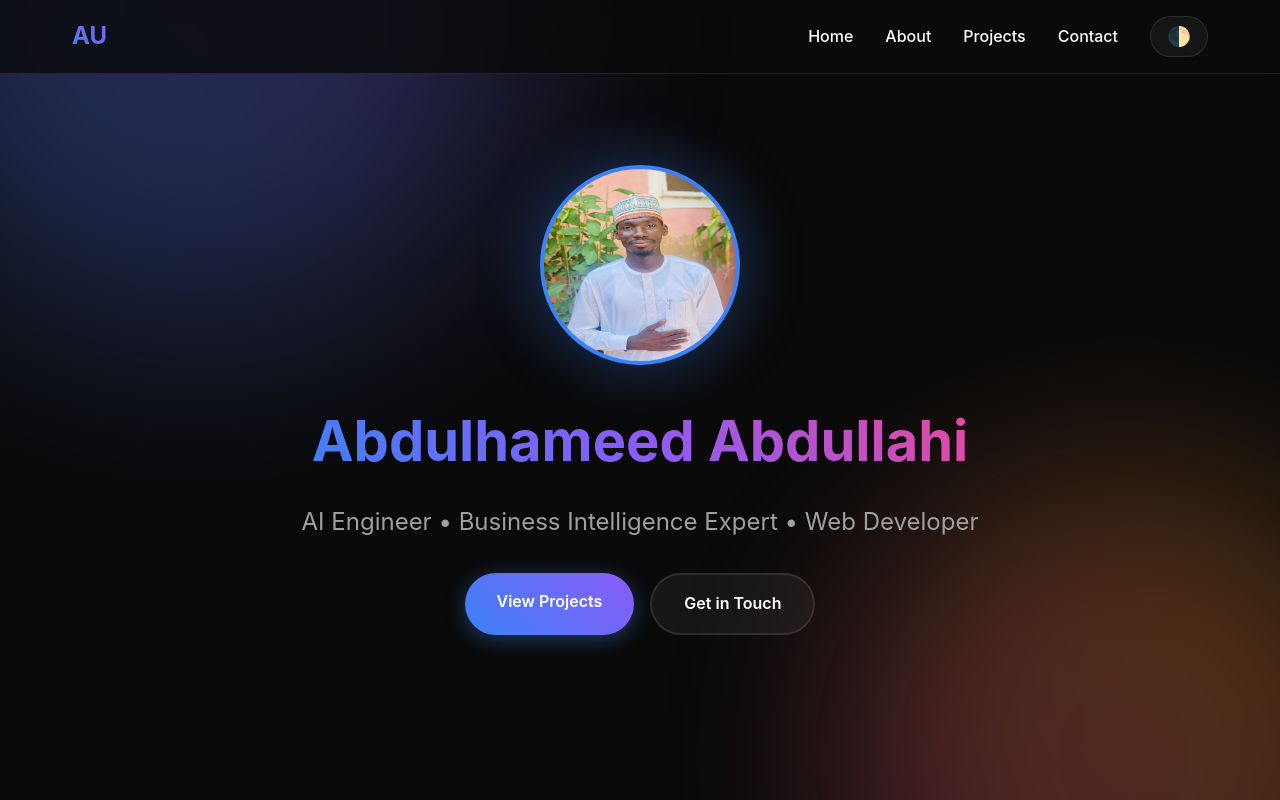
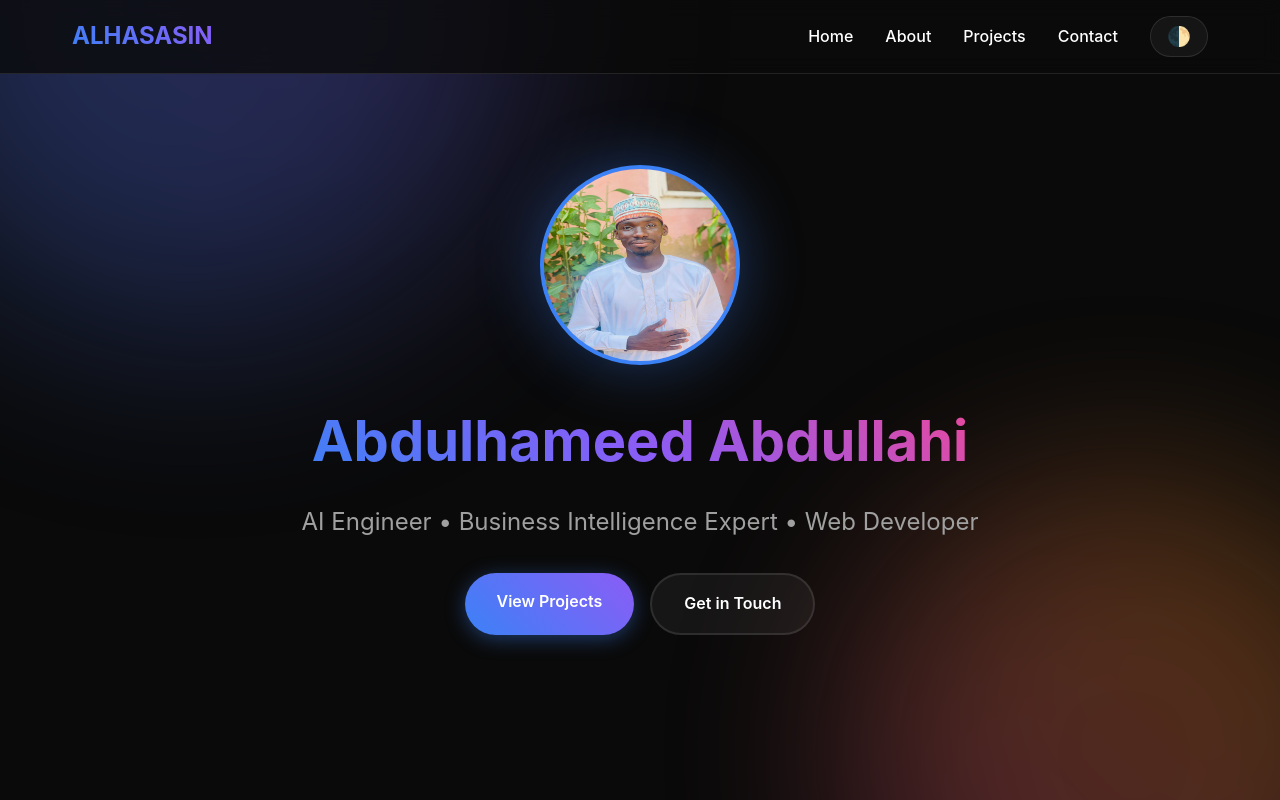
Before and after one commit to alhasasin/alhasasin.github.io, a plain HTML site: page index.html in a window 1280 px wide. Shown: the top 800 px of the page. Drawn offline with Linux system fonts and the light colour scheme.

Commit message:
Update index.html

```diff
--- a/index.html
+++ b/index.html
@@ -518,7 +518,7 @@
 
     <nav>
         <div class="nav-container">
-            <div class="logo">AU</div>
+            <div class="logo">ALHASASIN</div>
             <ul class="nav-links" id="navLinks">
                 <li><a href="#home">Home</a></li>
                 <li><a href="#about">About</a></li>
```
